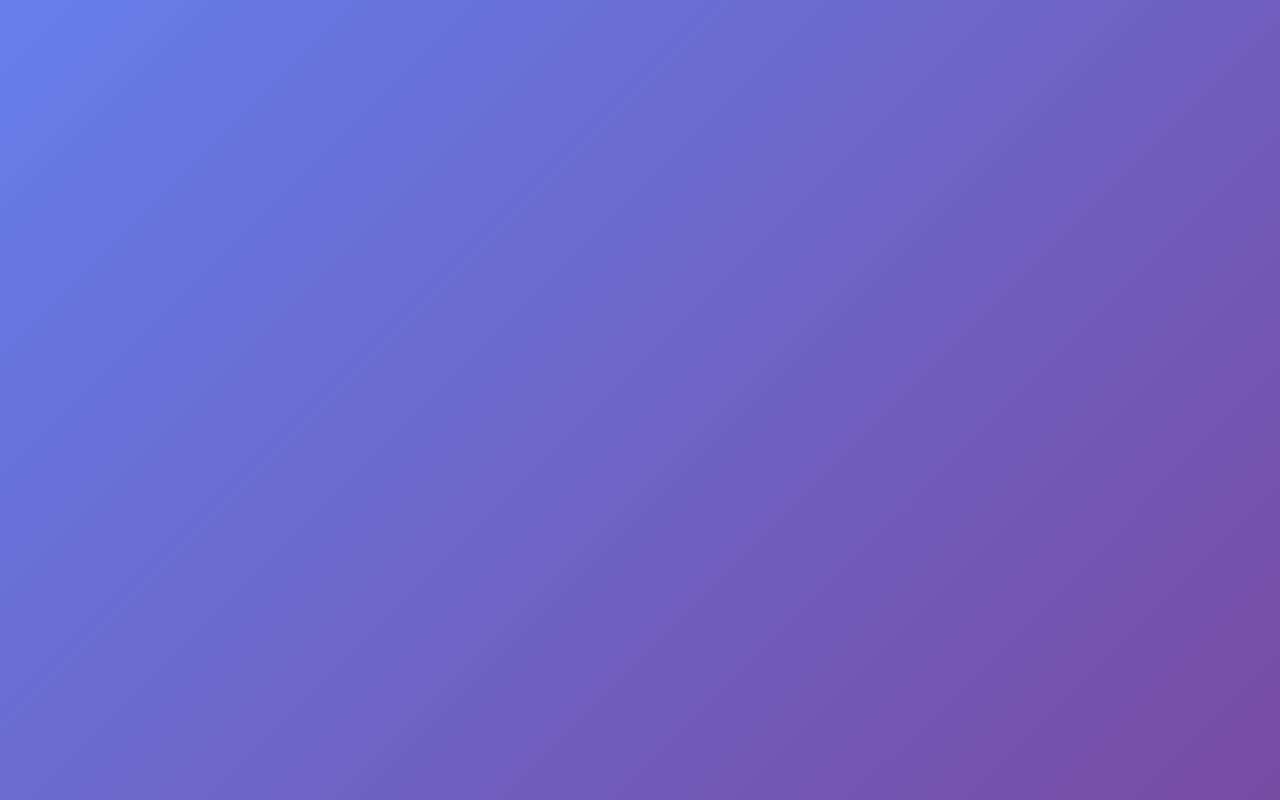
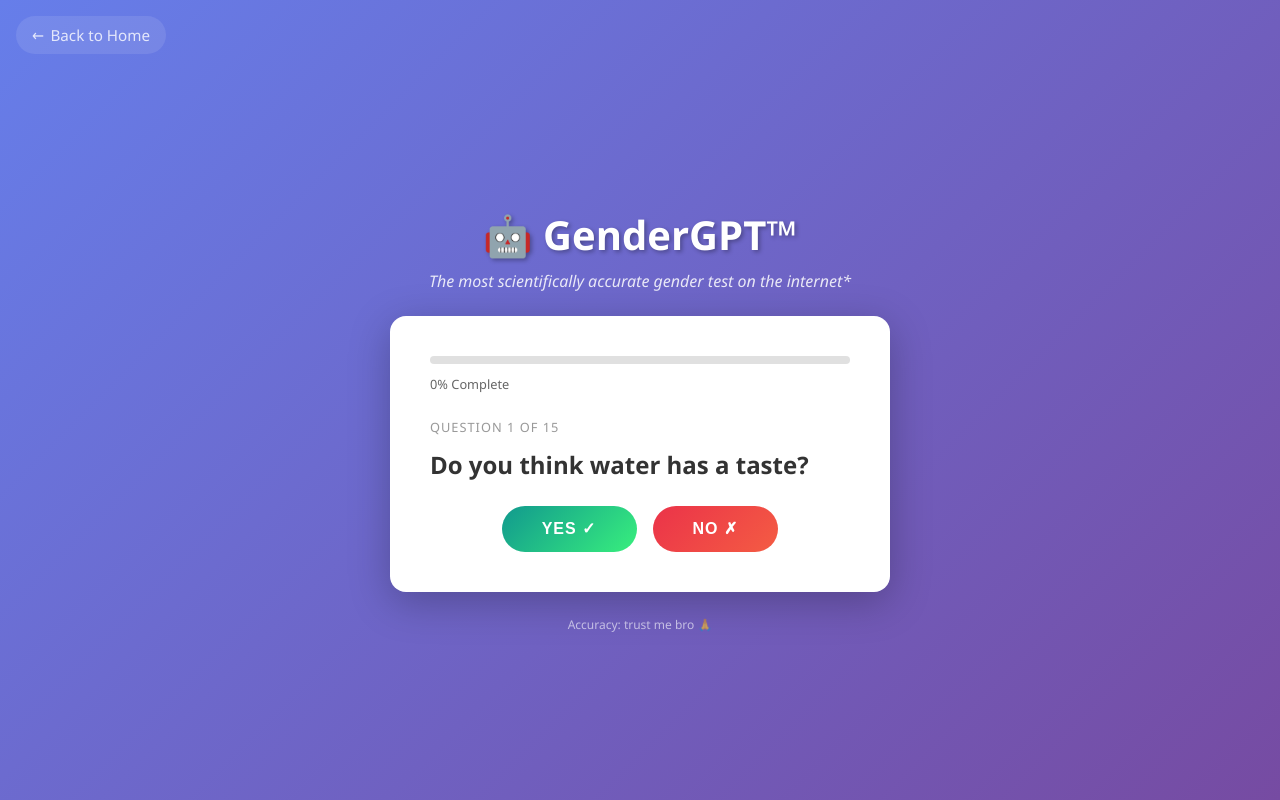
Before and after one commit to TheCoderVanix/TheCoderVanix.github.io, a React (Vite) app: page /#/GenderGPT in a window 1280 px wide. Before the commit this address had no page. Built offline with nearby package versions, Linux system fonts and the light colour scheme.

Commit message:
Rename to GenderGPT

```diff
--- a/src/App.tsx
+++ b/src/App.tsx
@@ -9,7 +9,7 @@ const App: React.FC = () => {
         <HashRouter>
             <Routes>
                 <Route path="/" element={<Home />} />
-                <Route path="/GenderDiagnostics" element={<GenderQuiz />} />
+                <Route path="/GenderGPT" element={<GenderQuiz />} />
             </Routes>
         </HashRouter>
     );
--- a/src/pages/GenderQuiz.tsx
+++ b/src/pages/GenderQuiz.tsx
@@ -10,7 +10,7 @@ const GenderQuiz: React.FC = () => {
                 <Link to="/" className="back-link">Back to Home</Link>
             </nav>
             <header className="app-header">
-                <h1 className="app-title">🔬 Gender Diagnostics™</h1>
+                <h1 className="app-title">🤖 GenderGPT™</h1>
                 <p className="app-subtitle">The most scientifically accurate gender test on the internet*</p>
             </header>
             <main className="app-main">
--- a/src/pages/Home.tsx
+++ b/src/pages/Home.tsx
@@ -4,9 +4,9 @@ import './Home.css';
 
 const tools = [
     {
-        name: 'Gender Diagnostics™',
+        name: 'What Gender Are You?',
         description: 'The most scientifically accurate gender test on the internet*',
-        path: '/GenderDiagnostics',
+        path: '/GenderGPT',
         emoji: '🔬'
     },
     // Add more tools here in the future
```
Also changed, not shown: 1 other file (tests, documents, lock files or other folders).
